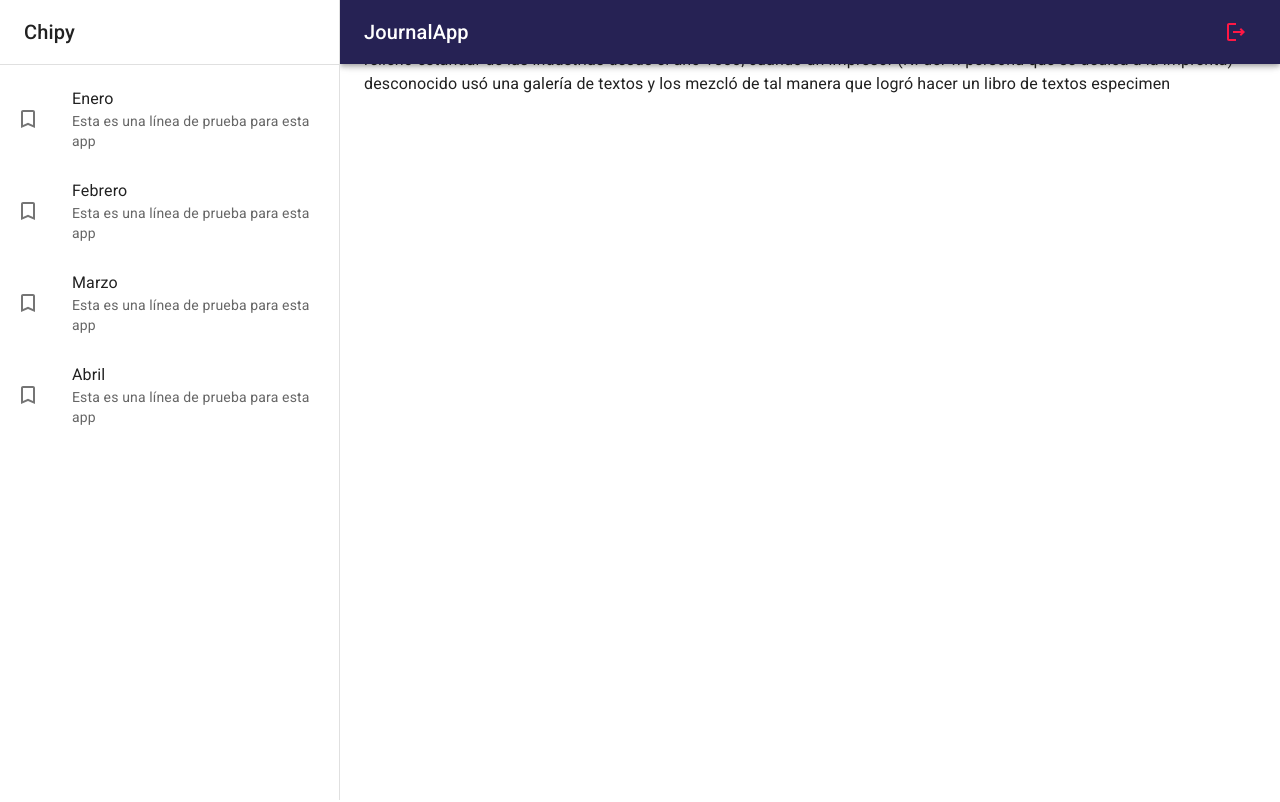
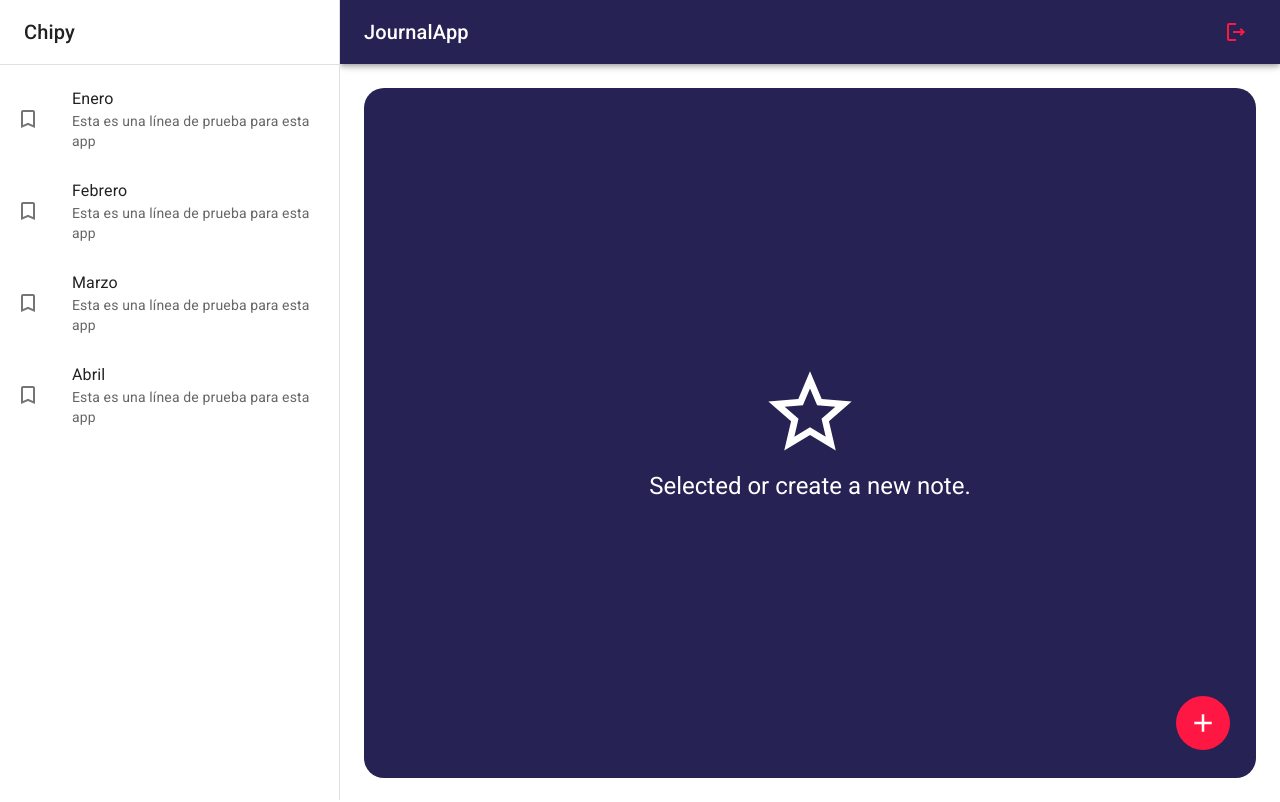
Before and after one commit to ssalgadoi/App-Journal-con-React, a React (Vite) app: page / in a window 1280 px wide. Built offline with nearby package versions, Linux system fonts and the light colour scheme.

Commit message:
Agrego button flotante

```diff
--- /dev/null
+++ b/src/journal/components/ImageGallery.jsx
@@ -0,0 +1,69 @@
+import { ImageListItem, ImageList  } from "@mui/material";
+
+export const ImageGallery = () => {
+    return (
+        <ImageList sx={{ width: '100%', height: 500 }} cols={4} rowHeight={164}>
+            {itemData.map((item) => (
+                <ImageListItem key={item.img}>
+                    <img
+                        srcSet={`${item.img}?w=164&h=164&fit=crop&auto=format&dpr=2 2x`}
+                        src={`${item.img}?w=164&h=164&fit=crop&auto=format`}
+                        alt={item.title}
+                        loading="lazy"
+                    />
+                </ImageListItem>
+            ))}
+        </ImageList>
+    );
+}
+
+const itemData = [
+    {
+        img: 'https://images.unsplash.com/photo-1551963831-b3b1ca40c98e',
+        title: 'Breakfast',
+    },
+    {
+        img: 'https://images.unsplash.com/photo-1551782450-a2132b4ba21d',
+        title: 'Burger',
+    },
+    {
+        img: 'https://images.unsplash.com/photo-1522770179533-24471fcdba45',
+        title: 'Camera',
+    },
+    {
+        img: 'https://images.unsplash.com/photo-1444418776041-9c7e33cc5a9c',
+        title: 'Coffee',
+    },
+    {
+        img: 'https://images.unsplash.com/photo-1533827432537-70133748f5c8',
+        title: 'Hats',
+    },
+    {
+        img: 'https://images.unsplash.com/photo-1558642452-9d2a7deb7f62',
+        title: 'Honey',
+    },
+    {
+        img: 'https://images.unsplash.com/photo-1516802273409-68526ee1bdd6',
+        title: 'Basketball',
+    },
+    {
+        img: 'https://images.unsplash.com/photo-1518756131217-31eb79b20e8f',
+        title: 'Fern',
+    },
+    {
+        img: 'https://images.unsplash.com/photo-1597645587822-e99fa5d45d25',
+        title: 'Mushrooms',
+    },
+    {
+        img: 'https://images.unsplash.com/photo-1567306301408-9b74779a11af',
+        title: 'Tomato basil',
+    },
+    {
+        img: 'https://images.unsplash.com/photo-1471357674240-e1a485acb3e1',
+        title: 'Sea star',
+    },
+    {
+        img: 'https://images.unsplash.com/photo-1589118949245-7d38baf380d6',
+        title: 'Bike',
+    },
+];
--- a/src/journal/components/index.js
+++ b/src/journal/components/index.js
@@ -1,2 +1,3 @@
 export * from './Navbar';
 export * from './SideBar'
+export * from './ImageGallery'
--- a/src/journal/layout/JournalLayout.jsx
+++ b/src/journal/layout/JournalLayout.jsx
@@ -1,5 +1,8 @@
 import { Box } from '@mui/system'
 import { Navbar, SideBar } from '../components'
+import { Toolbar } from '@mui/material';
+
+
 
 
 
@@ -7,11 +10,13 @@
 
 export const JournalLayout = ({ children }) => {
     return (
-        <Box sx={{ display: 'flex'}}>
-            <Navbar drawerWidth={ drawerWidth }/>
-            <SideBar drawerWidth={ drawerWidth }/>
-            <Box component='main' sx={{ flexGrow: 1, p: 3}}>
-                { children }
+        <Box sx={{ display: 'flex' }}>
+            <Navbar drawerWidth={drawerWidth} />
+            <SideBar drawerWidth={drawerWidth} />
+            <Box component='main' sx={{ flexGrow: 1, p: 3 }}>
+                <Toolbar />
+                {children}
+
             </Box>
         </Box>
     )
--- a/src/journal/pages/JournalPage.jsx
+++ b/src/journal/pages/JournalPage.jsx
@@ -1,14 +1,28 @@
-import { Typography } from "@mui/material"
+import { IconButton } from "@mui/material"
 import { JournalLayout } from "../layout/JournalLayout"
+import { NoteView, NothingSelectedView } from "../views"
+import { AddOutlined } from "@mui/icons-material"
 
 
 
 export const JournalPage = () => {
   return (
     <JournalLayout>
-      <Typography >Lorem Ipsum es simplemente el texto de relleno de las imprentas y archivos de texto. Lorem Ipsum ha sido el texto de relleno estándar de las industrias desde el año 1500, cuando un impresor (N. del T. persona que se dedica a la imprenta) desconocido usó una galería de textos y los mezcló de tal manera que logró hacer un libro de textos especimen</Typography>
 
-
+    <NothingSelectedView/>
+    {/* <NoteView/> */}
+    <IconButton
+        size="large"
+        sx={{
+          color: 'white',
+          backgroundColor: 'error.main',
+          ':hover': { backgroundColor: 'error.main', opacity: 0.9},
+          position: 'fixed',
+          right: 50,
+          bottom: 50
+        }} >
+          <AddOutlined sx={{ fontSize: 30 }}/>
+        </IconButton>
     </JournalLayout>
   )
 }
--- /dev/null
+++ b/src/journal/views/NoteView.jsx
@@ -0,0 +1,43 @@
+import { SaveOutlined } from "@mui/icons-material"
+import { Button, Grid, TextField, Typography } from "@mui/material"
+import { ImageGallery } from "../components"
+
+
+
+
+export const NoteView = () => {
+    return (
+        <Grid container direction='row' justifyContent='space-between' alignItems='center' sx={{ mb: 1 }}>
+            <Grid item>
+                <Typography fontSize={39} fontWeight='light'>11 de Mayo, 2025</Typography>
+            </Grid>
+            <Grid item>
+                <Button color="primary" sx={{ padding: 2 }}>
+                    <SaveOutlined sx={{ fontSize: 30, mr: 1 }} />
+                    Save
+                </Button>
+            </Grid>
+            <Grid container>
+                <TextField
+                    type="text"
+                    variant="filled"
+                    fullWidth
+                    placeholder="Add a title"
+                    label="Title"
+                    sx={{ border: 'none', mb: 1 }}
+                />
+
+                <TextField
+                    type="text"
+                    variant="filled"
+                    fullWidth
+                    multiline
+                    rows={5}
+                    placeholder="What happened today?"
+
+                />
+            </Grid>
+            <ImageGallery sx={{ mt: 2 }} />
+        </Grid>
+    )
+}
--- /dev/null
+++ b/src/journal/views/NothingSelectedView.jsx
@@ -0,0 +1,23 @@
+import { StarOutline } from "@mui/icons-material"
+import { Grid, Typography } from "@mui/material"
+
+
+export const NothingSelectedView = () => {
+    return (
+        <Grid
+            container
+            spacing={0}
+            direction="column"
+            alignItems="center"
+            justifyContent="center"
+            sx={{ minHeight: 'calc(100vh - 110px)', backgroundColor: 'primary.main', borderRadius: 5 }}
+        >
+            <Grid item xs={12}>
+                <StarOutline sx={{ fontSize: 100, color: 'white' }} />
+            </Grid>
+            <Grid item xs={12}>
+                <Typography variant="h5" color="white">Selected or create a new note.</Typography>
+            </Grid>
+        </Grid>
+    )
+}
--- /dev/null
+++ b/src/journal/views/index.js
@@ -0,0 +1,2 @@
+export * from './NothingSelectedView';
+export * from './NoteView';
```
